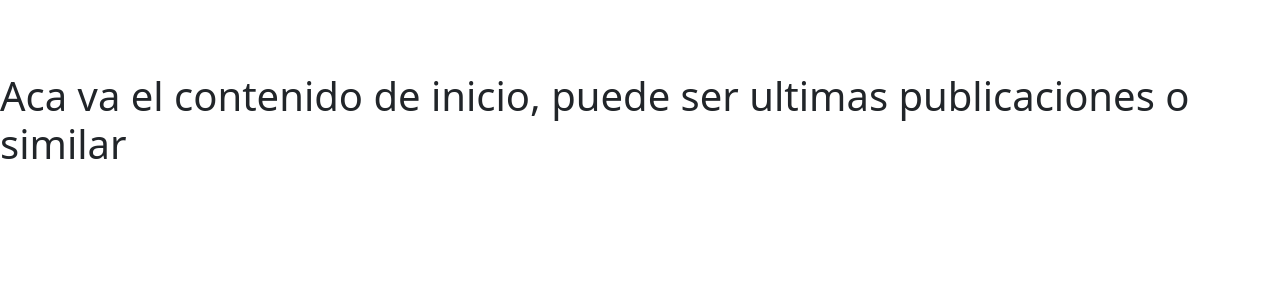
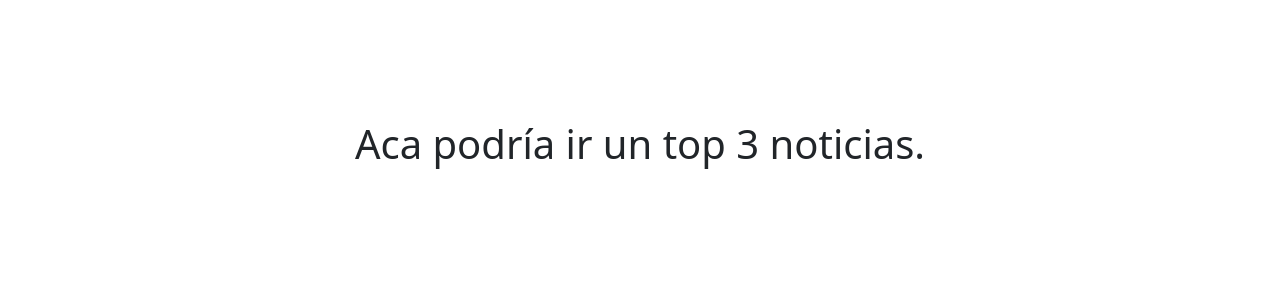
Before and after one commit to jcsax/PFCoder, a Django app: page / in a window 1280 px wide. Shown: the part 56-356 px from the top of the page. Run offline with Django 4.2, Linux system fonts and the light colour scheme.

Commit message:
ultimos ajustes del día en plantillas

```diff
--- a/blog/templates/index.html
+++ b/blog/templates/index.html
@@ -6,5 +6,8 @@ Inicio
 
 {% block contenido %}
 <br><br><br>
-<h1>Aca va el contenido de inicio, puede ser ultimas publicaciones o similar</h1>
+<h1
+class="fw-bopld text-center py-5">
+Aca podría ir un top 3 noticias.
+</h1>
 {% endblock %}
--- a/blog/templates/publi_entretenimiento.html
+++ b/blog/templates/publi_entretenimiento.html
@@ -6,5 +6,8 @@ Entretenimiento
 
 {% block contenido %}
 <br><br><br>
-<h1>Aca van noticias sobre Entretenimiento.</h1>
+<h1
+class="fw-bopld text-center py-5">
+Aca van noticias sobre Entretenimiento.
+</h1>
 {% endblock %}
```
